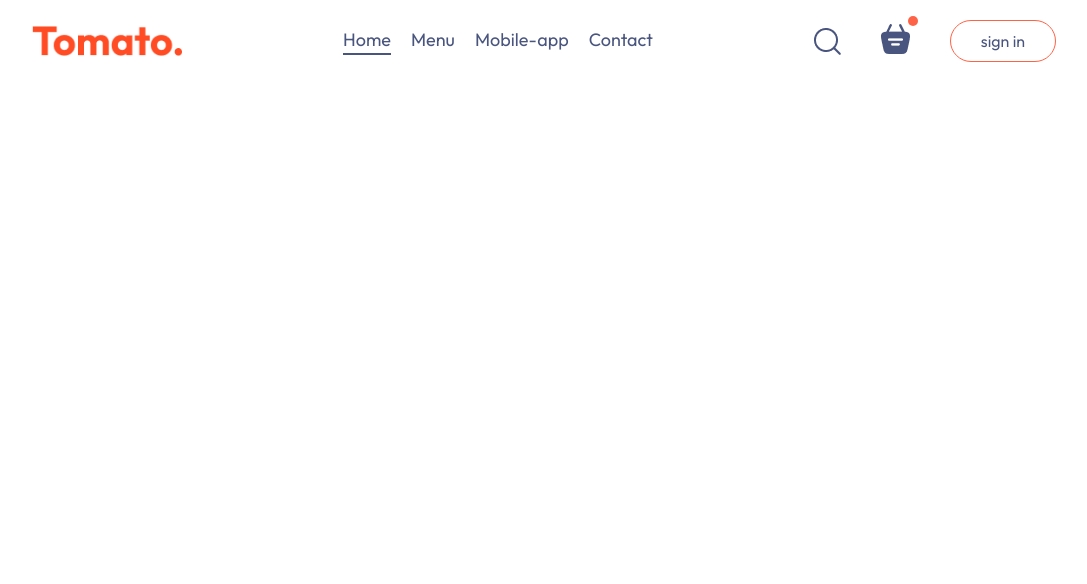
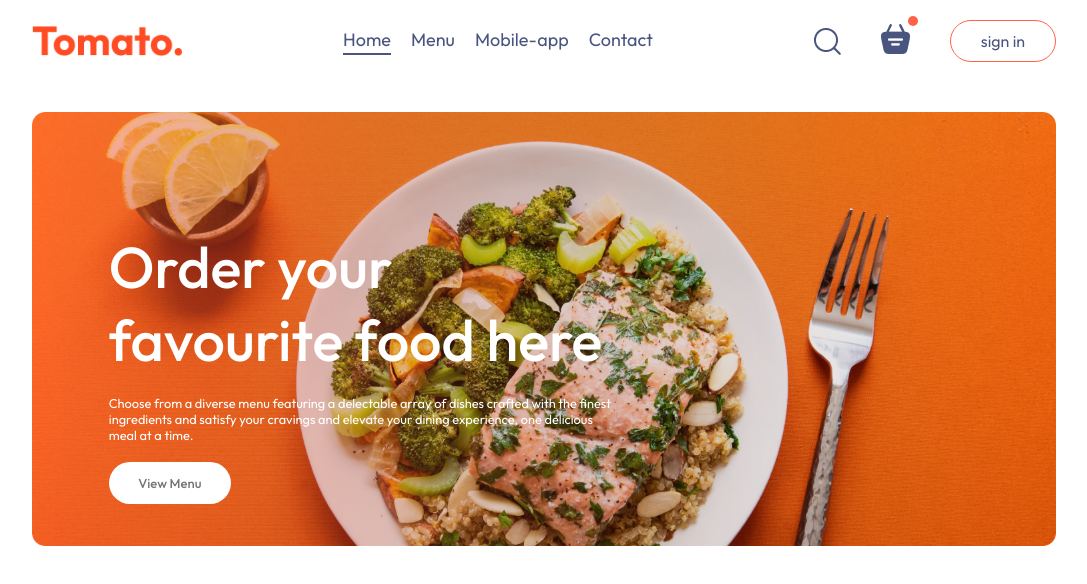
Before and after one commit to Vaibhav-kesarwani/Food-delivery-website, a React (Vite) app in the folder frontend/: page / in a window 1280 px wide. Shown: the top 584 px of the page, without its empty margins (96-1183 px from the left). Built offline with nearby package versions, Linux system fonts and the light colour scheme.

Commit message:
made the menu front card -> and file for the exploremenu

```diff
--- /dev/null
+++ b/frontend/src/components/Header/Header.css
@@ -0,0 +1,40 @@
+.header {
+  height: 34vw;
+  margin: 30px auto;
+  background: url("/header_img.png") no-repeat;
+  background-size: contain;
+  position: relative;
+}
+
+.header-contents {
+  position: absolute;
+  display: flex;
+  flex-direction: column;
+  align-items: start;
+  gap: 1.5vw;
+  max-width: 50%;
+  bottom: 10%;
+  left: 6vw;
+  animation: fadeIn 3s;
+}
+
+.header-contents h2 {
+  font-weight: 500;
+  color: white;
+  font-size: max(4.5vw, 22px);
+}
+
+.header-contents p {
+  color: white;
+  font-size: 1vw;
+}
+
+.header-contents button {
+  border: none;
+  color: #747474;
+  font-weight: 500;
+  padding: 1vw 2.3vw;
+  background-color: white;
+  font-size: max(1vw, 13px);
+  border-radius: 50px;
+}
--- /dev/null
+++ b/frontend/src/components/Header/Header.jsx
@@ -0,0 +1,20 @@
+import React from "react";
+import "./Header.css";
+
+const Header = () => {
+  return (
+    <div className="header">
+      <div className="header-contents">
+        <h2>Order your favourite food here</h2>
+        <p>
+          Choose from a diverse menu featuring a delectable array of dishes
+          crafted with the finest ingredients and satisfy your cravings and
+          elevate your dining experience, one delicious meal at a time.
+        </p>
+        <button>View Menu</button>
+      </div>
+    </div>
+  );
+};
+
+export default Header;
--- a/frontend/src/index.css
+++ b/frontend/src/index.css
@@ -20,3 +20,13 @@
   width: 80%;
   margin: auto;
 }
+
+@keyframes fadeIn {
+  0% {
+    opacity: 0;
+  }
+
+  100% {
+    opacity: 1;
+  }
+}
--- a/frontend/src/pages/Home/Home.jsx
+++ b/frontend/src/pages/Home/Home.jsx
@@ -1,8 +1,13 @@
 import React from "react";
 import "./Home.css";
+import Header from "../../components/Header/Header";
 
 const Home = () => {
-  return <div></div>;
+  return (
+    <div>
+      <Header />
+    </div>
+  );
 };
 
 export default Home;
```
Also changed, not shown: frontend/src/components/ExploreMenu/ExploreMenu.jsx (added, +13 -0 lines), frontend/public/header_img.png (added), frontend/src/components/ExploreMenu/ExploreMenu.css (added).
